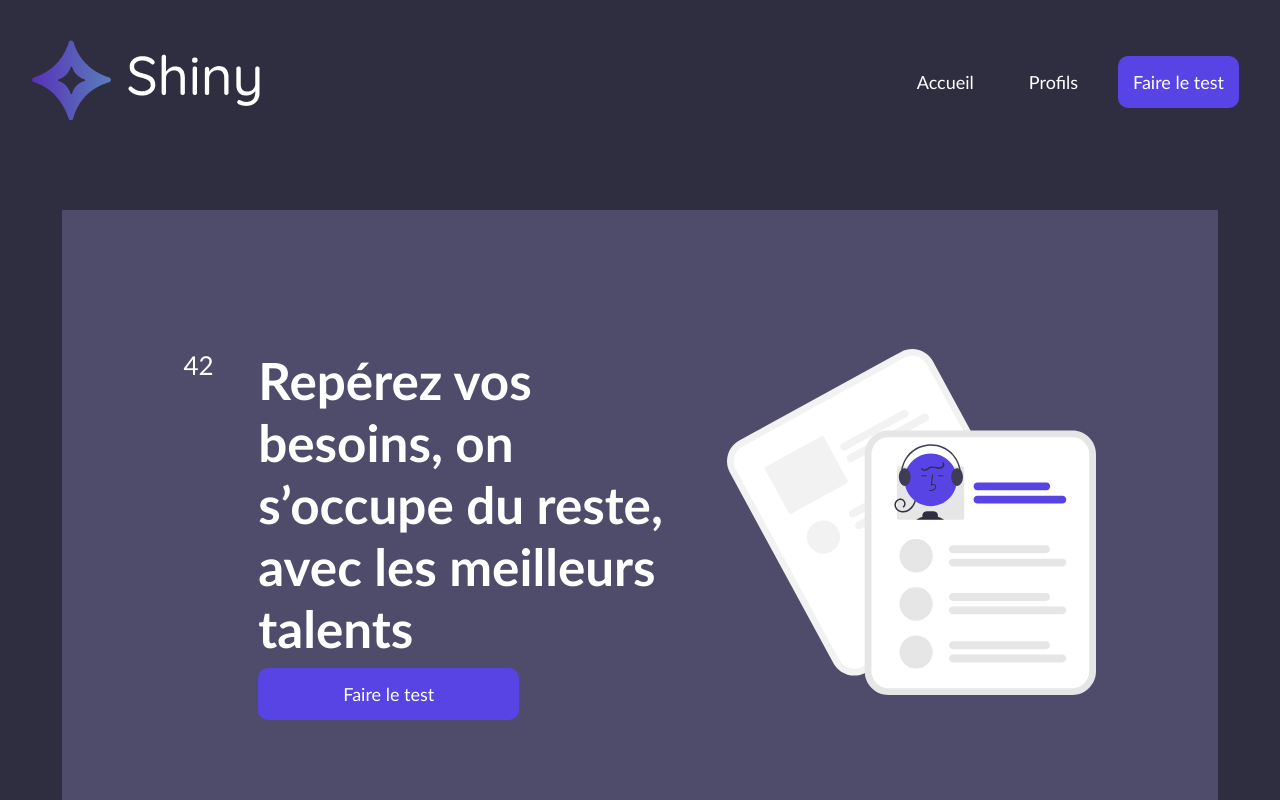
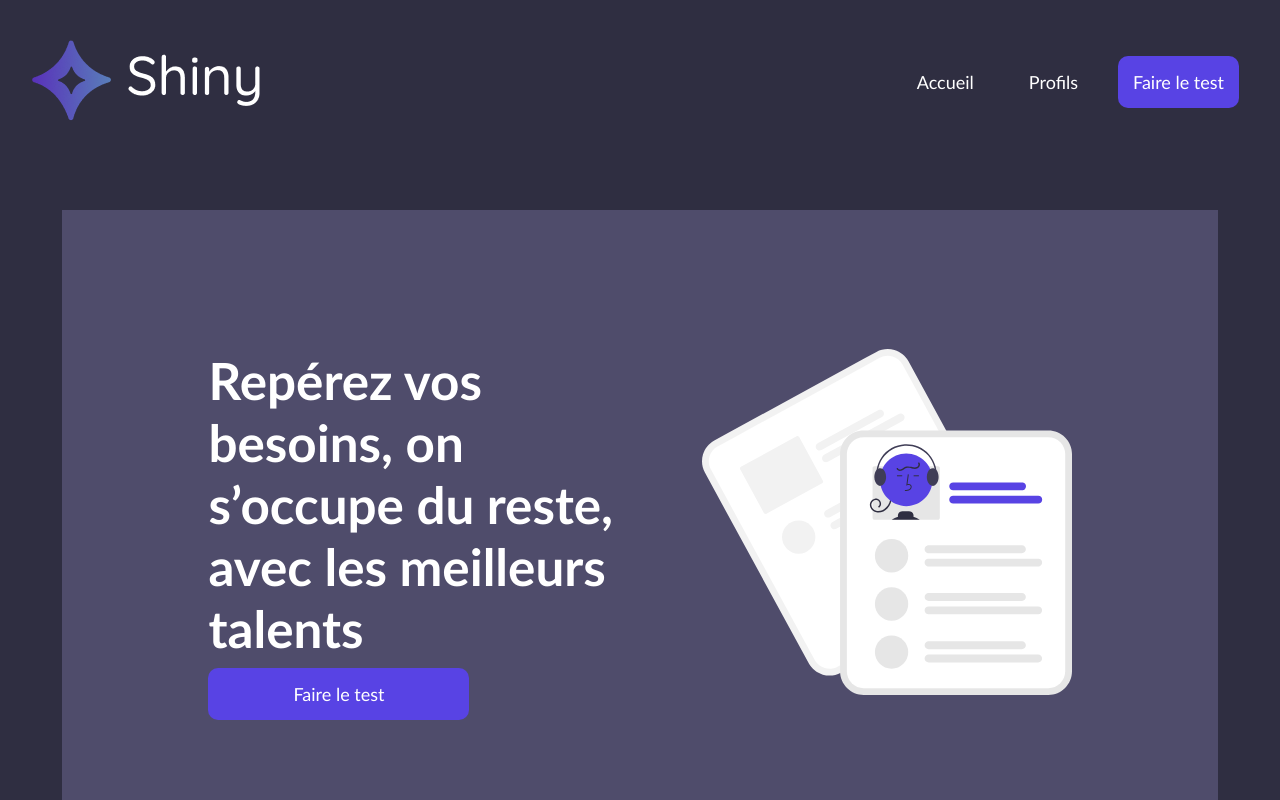
Before and after one commit to FabKaiz/shiny-agency, a React (Create React App) app: page / in a window 1280 px wide. Shown: the top 800 px of the page. Built offline with nearby package versions, Linux system fonts and the light colour scheme.

Commit message:
first test

```diff
--- a/src/pages/Home/index.jsx
+++ b/src/pages/Home/index.jsx
@@ -59,7 +59,7 @@ const StyledLink = styledComponents(Link)`
 
 }
 `
-
+// For jest testing purposes
 export function sum(a, b) {
   return a + b
 }
@@ -68,7 +68,6 @@ function Home() {
   return (
     <div className="Home">
       <StyledHome>
-        {sum(40,2)}
         <StyledHomeLeft>
           <h1>
             Repérez vos besoins, on s’occupe du reste, avec les meilleurs
```
